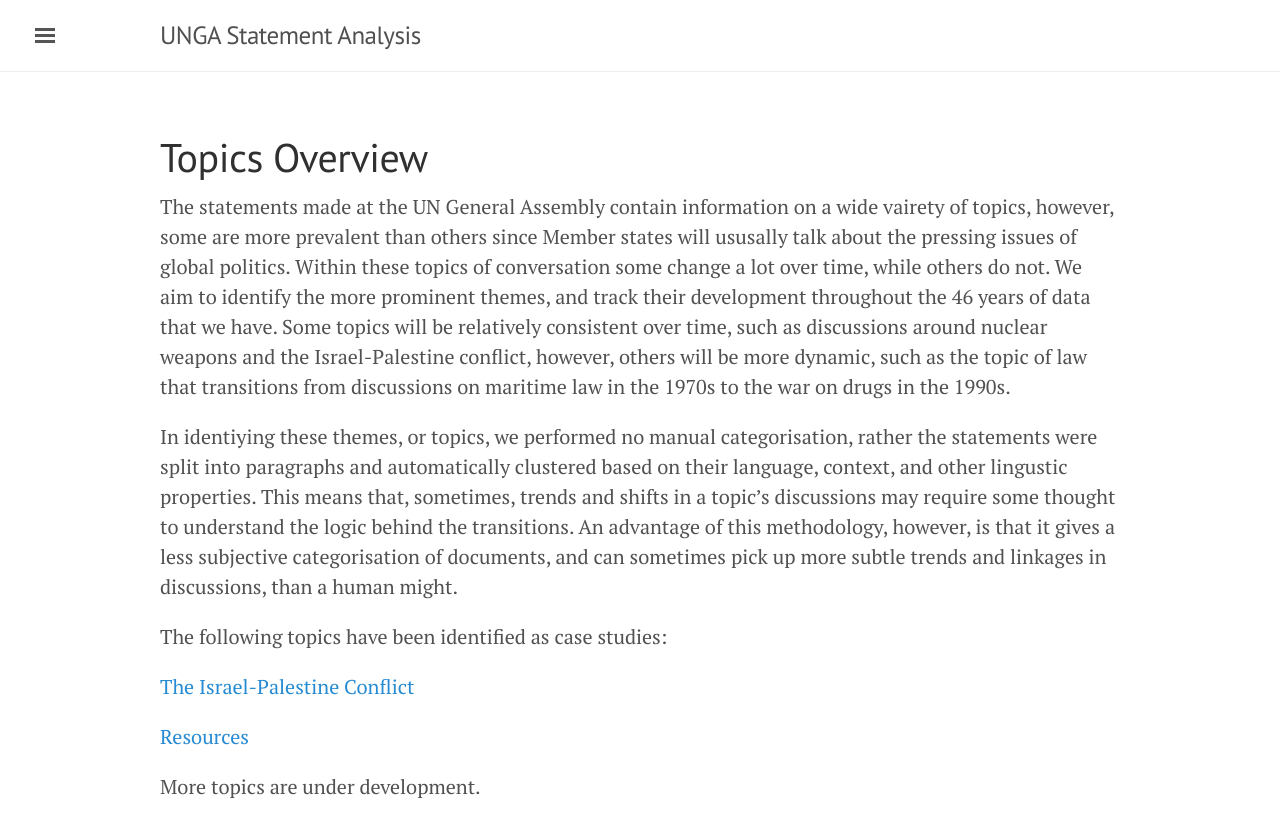
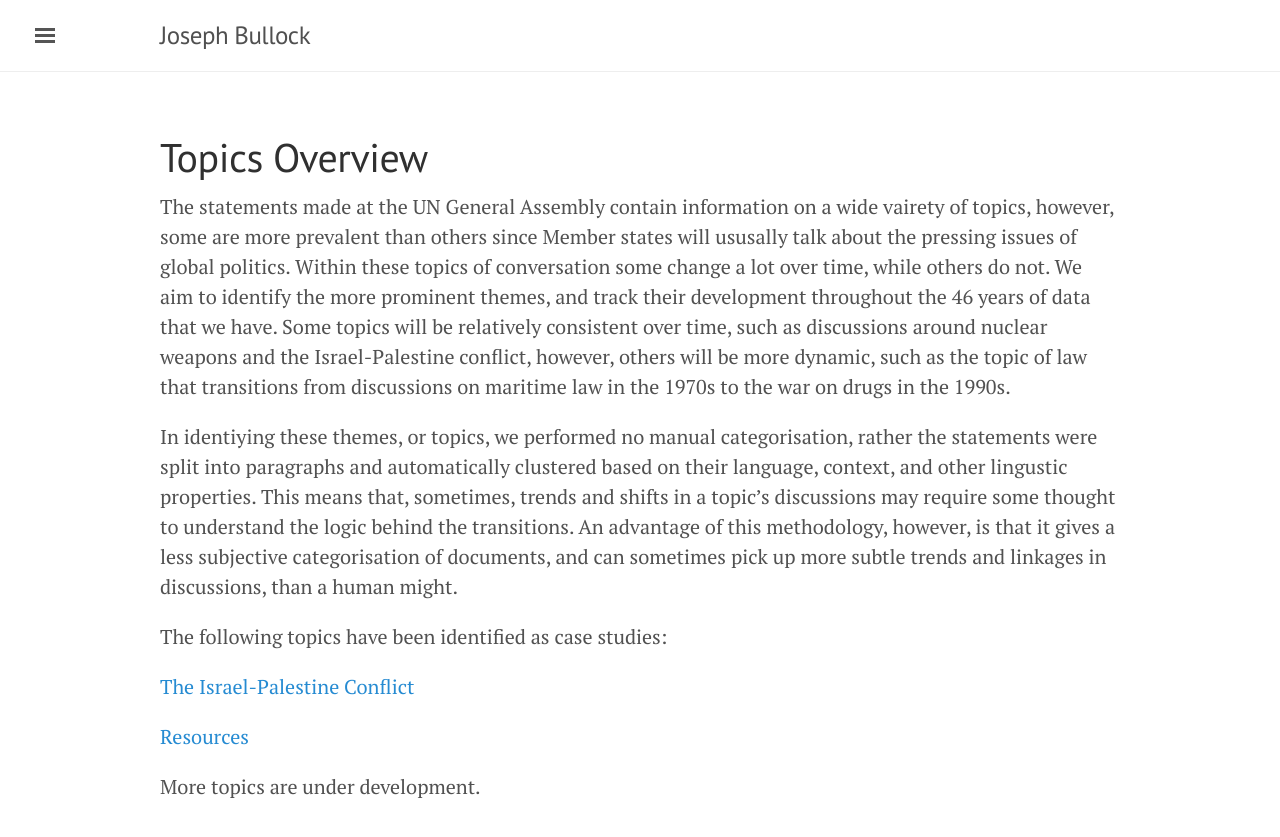
Before and after one commit to JosephPB/josephpb.github.io, a Jekyll site: the page built from topic.md, in a window 1280 px wide. Shown: the top 837 px of the page. Built offline with Jekyll 4.4.1, drawn with Linux system fonts in a browser that asks for light colours.

Commit message:
update yaml

```diff
--- a/_config.yml
+++ b/_config.yml
@@ -7,10 +7,10 @@ permalink:        pretty
 # relative_permalinks: true
 
 # Setup
-title:               UNGA Statement Analysis
+title:               Joseph Bullock
 tagline:
 url:                 https://josephpb.github.io
-baseurl:             /gender-based-language
+baseurl:             /
 paginate:            5
 #paginate_path: "page:num"
 
```
